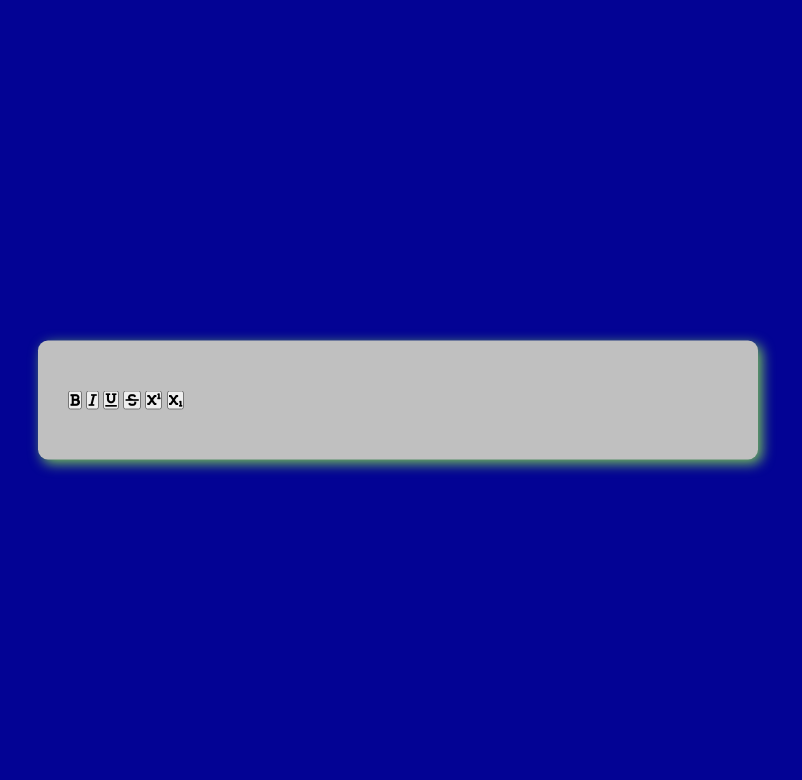
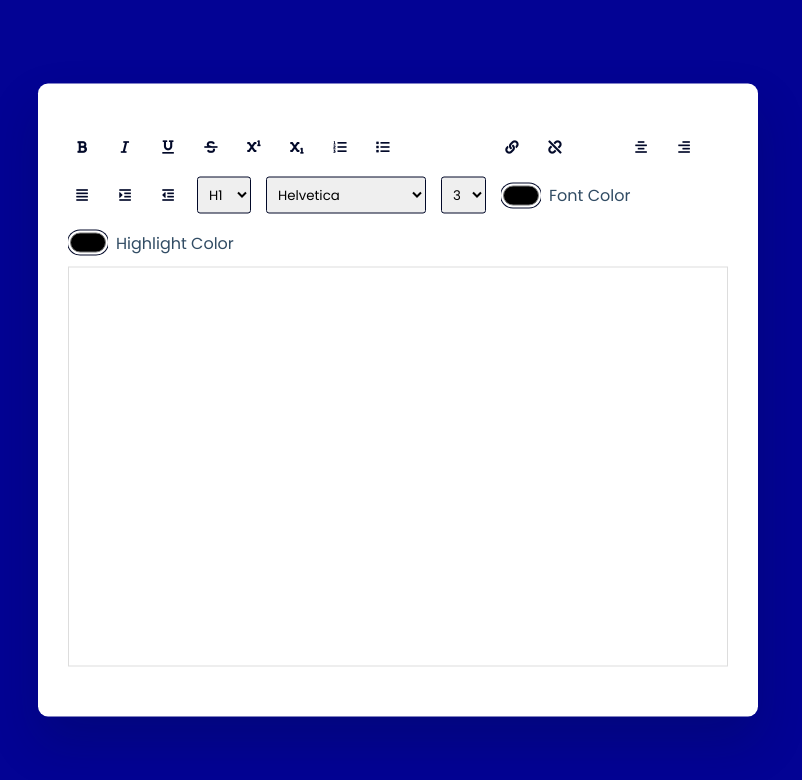
Before and after one commit to MatthewJesseThomas/Rich-Text-Editor, a plain HTML site: page index.html in a window 1280 px wide. Shown: the whole page, without its empty margins (242-1044 px from the left). Drawn offline with Linux system fonts and the light colour scheme.

Commit message:
Rich Text Editor comppleted

```diff
--- a/index.html
+++ b/index.html
@@ -31,7 +31,77 @@
             <button id="subscript" class="option-button script">
                 <i class="fas fa-subscript"></i>
             </button>
+             <!-- List -->
+        <button id="insertOrderedList" class="option-button">
+            <div class="fas fa-list-ol"></div>
+          </button>
+          <button id="insertUnorderedList" class="option-button">
+            <i class="fas fa-list"></i>
+          </button>
+
+          <!-- Undo/Redo -->
+          <button id="undo" class="option-button">
+            <i class="fas fa-rotate-left"></i>
+          </button>
+          <button id="redo" class="option-button">
+            <i class="fas fa-rotate-right"></i>
+          </button>
+
+          <!-- Link -->
+          <button id="createLink" class="adv-option-button">
+            <i class="fa fa-link"></i>
+          </button>
+          <button id="unlink" class="option-button">
+            <i class="fa fa-unlink"></i>
+          </button>
+
+          <!-- Alignment -->
+          <button id="justifyLeft" class="option-button align">
+            <i class="fasfa-align-left"></i>
+          </button>
+          <button id="justifyCenter" class="option-button align">
+            <i class="fas fa-align-center"></i>
+          </button>
+          <button id="justifyRight" class="option-button align">
+            <i class="fas fa-align-right"></i>
+          </button>
+          <button id="justifyFull" class="option-button align">
+            <i class="fas fa-align-justify"></i>
+          </button>
+          <button id="indent" class="option-button spacing">
+            <i class="fas fa-indent"></i>
+          </button>
+          <button id="outdent" class="option-button spacing">
+            <i class="fas fa-outdent"></i>
+          </button>
+
+          <!-- Headings -->
+          <select id="formatBlock" class="adv-option-button">
+            <option value="H1">H1</option>
+            <option value="H2">H2</option>
+            <option value="H3">H3</option>
+            <option value="H4">H4</option>
+            <option value="H5">H5</option>
+            <option value="H6">H6</option>
+          </select>
+
+         <!-- Font -->
+          <select id="fontName" class="adv-option-button"></select>
+          <select id="fontSize" class="adv-option-button"></select>
+
+          <!-- Color -->
+          <div class="input-wrapper">
+            <input type="color" id="foreColor" class="adv-option-button" />
+            <label for="foreColor">Font Color</label>
+          </div>
+          <div class="input-wrapper">
+            <input type="color" id="backColor" class="adv-option-button" />
+            <label for="backColor">Highlight Color</label>
+          </div>
         </div>
+        <div id="text-input" contenteditable="true"></div>
+      </div>
+      <!--Script-->
     </div>
 </body>
 <script src="index.js"></script>
--- a/index.js
+++ b/index.js
@@ -0,0 +1,107 @@
+const optionsButtons = document.querySelectorAll(".option-button");
+const advancedOptionButton = document.querySelectorAll(".adv-option-button");
+const fontName = document.getElementById("fontName");
+const fontSizeRef = document.getElementById("fontSize");
+const writingArea = document.getElementById("text-input");
+const linkButton = document.getElementById("createLink");
+const alignButtons = document.querySelectorAll(".align");
+const spacingButtons = document.querySelectorAll(".spacing");
+const formatButtons = document.querySelectorAll(".format");
+const scriptButtons = document.querySelectorAll(".script");
+
+const fontList = [
+    "Helvetica",
+    "Arial",
+    "Verdana",
+    "Times New Roman",
+    "Garamond",
+    "Georgia",
+    "Courier New",
+    "cursive"
+];
+
+const initializer = () => {
+    highlighter(alignButtons, true);
+    highlighter(spacingButtons, true);
+    highlighter(formatButtons, false);
+    highlighter(scriptButtons, true);
+
+    fontList.map((value) => {
+        let option = document.createElement("option");
+        option.value = value;
+        option.innerHTML = value;
+        fontName.appendChild(option);
+    });
+    for(let j = 1; j <=7; j++){
+        let option = document.createElement("option");
+        option.value = j;
+        option.innerHTML = j;
+        fontSizeRef.appendChild(option);
+    }
+    fontSizeRef.value = 3;
+};
+//main logic
+const modifyText = (command, defaultUi, value) => {
+    document.execCommand(command, defaultUi, value);
+};
+
+//For basic operations which don't need value parameter
+optionsButtons.forEach((button) => {
+    button.addEventListener("click", () => {
+      modifyText(button.id, false, null);
+    });
+  });
+
+  //options that require value parameter (e.g colors, fonts)
+  advancedOptionButton.forEach((button) => {
+    button.addEventListener("change", () => {
+      modifyText(button.id, false, button.value);
+    });
+  });
+
+  //link
+  linkButton.addEventListener("click", () => {
+    let userLink = prompt("Enter a URL");
+    //if link has http then pass directly else add https
+    if (/http/i.test(userLink)) {
+      modifyText(linkButton.id, false, userLink);
+    } else {
+      userLink = "http://" + userLink;
+      modifyText(linkButton.id, false, userLink);
+    }
+  });
+
+  //Highlight clicked button
+  const highlighter = (className, needsRemoval) => {
+    className.forEach((button) => {
+      button.addEventListener("click", () => {
+        //needsRemoval = true means only one button should be highlight and other would be normal
+        if (needsRemoval) {
+          let alreadyActive = false;
+
+          //If currently clicked button is already active
+          if (button.classList.contains("active")) {
+            alreadyActive = true;
+          }
+
+          //Remove highlight from other buttons
+          highlighterRemover(className);
+          if (!alreadyActive) {
+            //highlight clicked button
+            button.classList.add("active");
+          }
+        } else {
+          //if other buttons can be highlighted
+          button.classList.toggle("active");
+        }
+      });
+    });
+  };
+
+  const highlighterRemover = (className) => {
+    className.forEach((button) => {
+      button.classList.remove("active");
+    });
+  };
+
+  window.onload = initializer();
--- a/style.css
+++ b/style.css
@@ -29,3 +29,72 @@ body{
     border-radius: 10px;
     box-shadow: var(--mainBoxShadow);
 }
+.container {
+    background-color: #ffffff;
+    width: 90vmin;
+    padding: 50px 30px;
+    position: absolute;
+    transform: translate(-50%, -50%);
+    left: 50%;
+    top: 50%;
+    border-radius: 10px;
+    box-shadow: 0 25px 50px rgba(7, 20, 35, 0.2);
+  }
+  .options {
+    display: flex;
+    flex-wrap: wrap;
+    align-items: center;
+    gap: 15px;
+  }
+  button {
+    height: 28px;
+    width: 28px;
+    display: grid;
+    place-items: center;
+    border-radius: 3px;
+    border: none;
+    background-color: #ffffff;
+    outline: none;
+    color: #020929;
+  }
+  select {
+    padding: 7px;
+    border: 1px solid #020929;
+    border-radius: 3px;
+  }
+  .options label,
+  .options select {
+    font-family: "Poppins", sans-serif;
+  }
+  .input-wrapper {
+    display: flex;
+    align-items: center;
+    gap: 8px;
+  }
+  input[type="color"] {
+    -webkit-appearance: none;
+    -moz-appearance: none;
+    appearance: none;
+    background-color: transparent;
+    width: 40px;
+    height: 28px;
+    border: none;
+    cursor: pointer;
+  }
+  input[type="color"]::-webkit-color-swatch {
+    border-radius: 15px;
+    box-shadow: 0 0 0 2px #ffffff, 0 0 0 3px #020929;
+  }
+  input[type="color"]::-moz-color-swatch {
+    border-radius: 15px;
+    box-shadow: 0 0 0 2px #ffffff, 0 0 0 3px #020929;
+  }
+  #text-input {
+    margin-top: 10px;
+    border: 1px solid #dddddd;
+    padding: 20px;
+    height: 50vh;
+  }
+  .active {
+    background-color: #e0e9ff;
+  }
```
